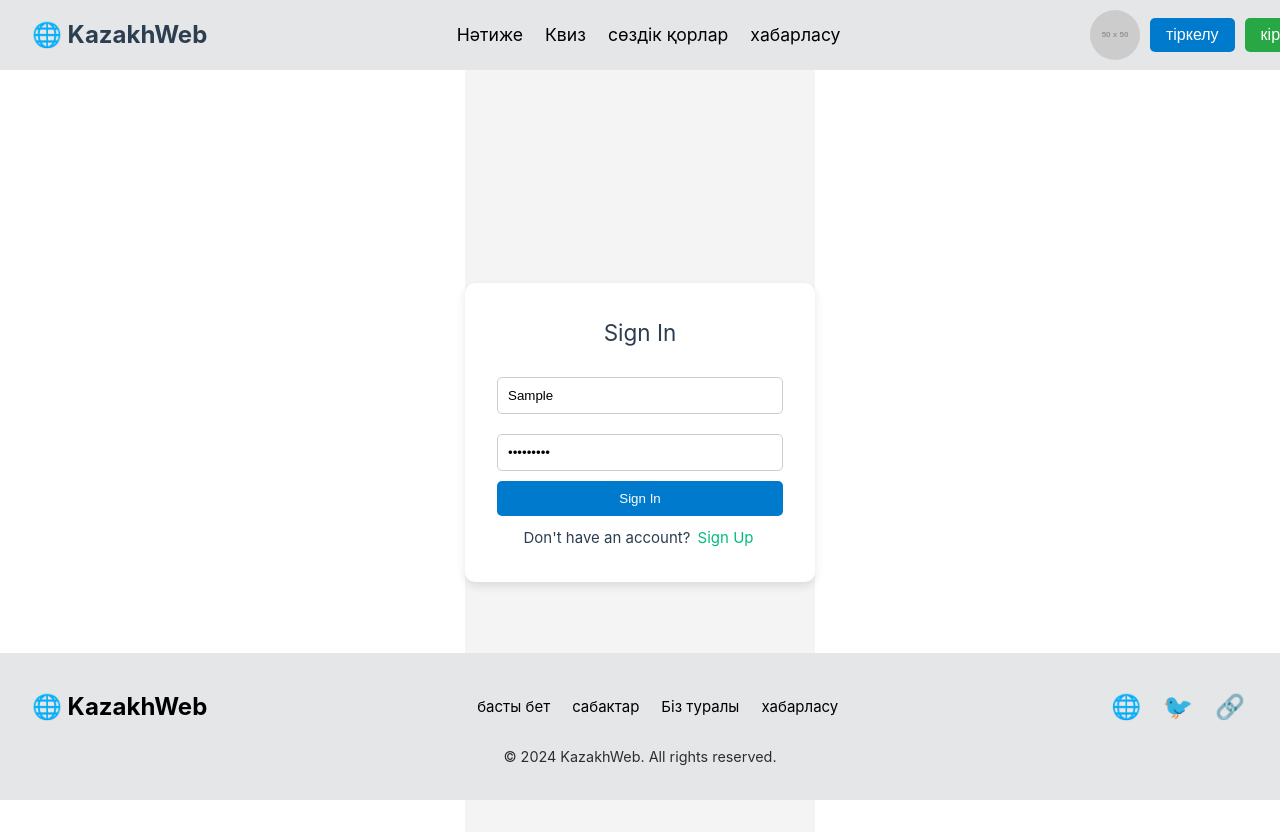
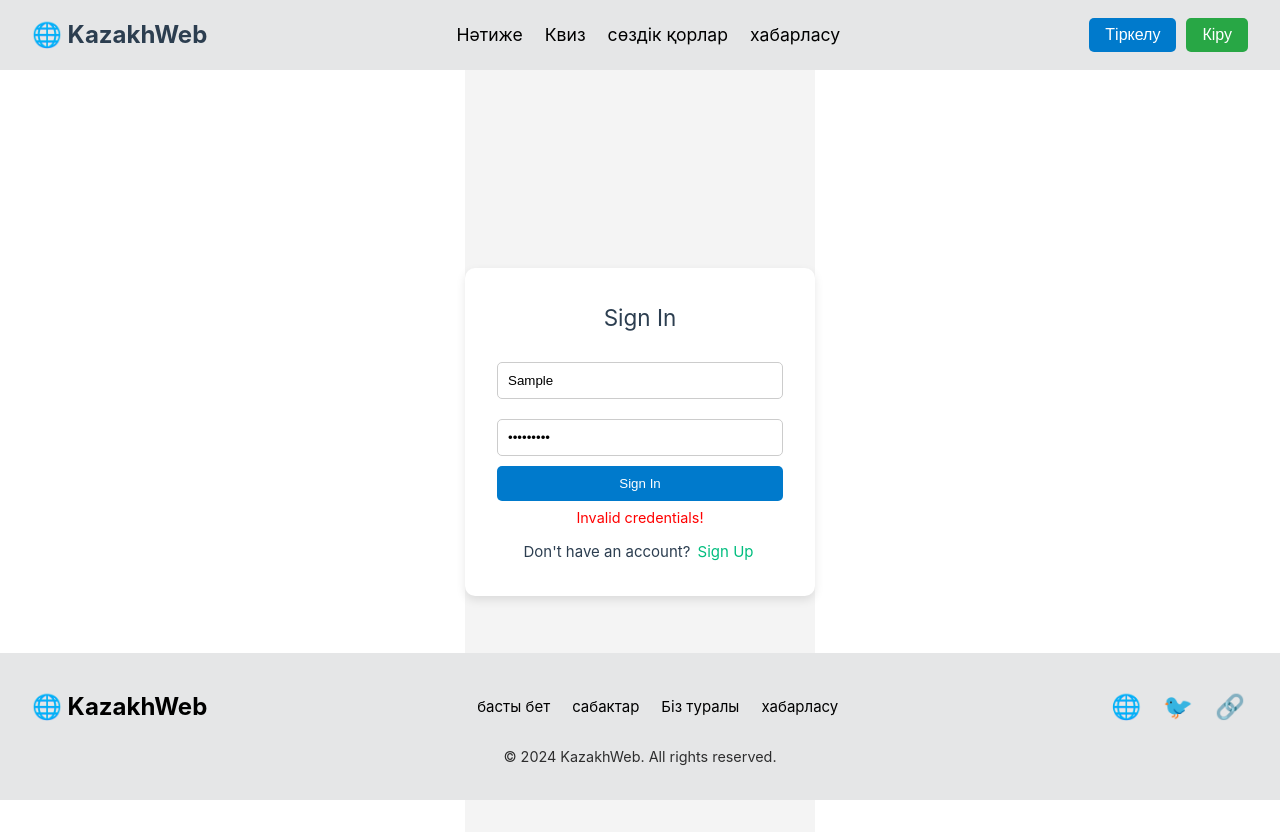
Before and after one commit to acc4abdusunkarnadir/diplom, a Vue app in the folder diplom/: page /signin in a window 1280 px wide. Both pictures are taken after typing "Sample", "Sample123" into the empty fields and a click on the button "Sign In". Shown: the top 838 px of the page. Built offline with nearby package versions, Linux system fonts and the light colour scheme.

Commit message:
authentication updated

```diff
--- a/diplom/src/components/SignIn.vue
+++ b/diplom/src/components/SignIn.vue
@@ -6,6 +6,7 @@
           <input type="text" v-model="user.username" placeholder="Username" required />
           <input type="password" v-model="user.password" placeholder="Password" required />
           <button type="submit">Sign In</button>
+          <p v-if="errorMessage" class="error">{{ errorMessage }}</p>
         </form>
         <p>Don't have an account? <router-link to="/signup">Sign Up</router-link></p>
       </div>
@@ -13,22 +14,28 @@
   </template>
 
   <script>
+  import { ref } from "vue";
+  import { useRouter } from "vue-router";
+
   export default {
-    data() {
-      return {
-        user: { username: "", password: "" },
+    setup() {
+      const router = useRouter();
+      const user = ref({ username: "", password: "" });
+      const errorMessage = ref("");
+
+      const signIn = () => {
+        const storedUser = JSON.parse(localStorage.getItem("user"));
+        if (storedUser && storedUser.username === user.value.username && storedUser.password === user.value.password) {
+          localStorage.setItem("isAuthenticated", "true");
+          localStorage.setItem("username", storedUser.username);
+          window.dispatchEvent(new Event("storage")); // Triggers an update in WebHeader.vue
+          router.push("/courses");
+        } else {
+          errorMessage.value = "Invalid credentials!";
+        }
       };
-    },
-    methods: {
-      signIn() {
-        const storedUser = JSON.parse(localStorage.getItem("user"));
-        if (storedUser && storedUser.username === this.user.username && storedUser.password === this.user.password) {
-          localStorage.setItem("isAuthenticated", "true");
-          this.$router.push("/courses");
-        } else {
-          alert("Invalid credentials!");
-        }
-      },
+
+      return { user, errorMessage, signIn };
     },
   };
   </script>
@@ -81,4 +88,10 @@
   p {
     margin-top: 10px;
   }
+
+  .error {
+    color: red;
+    font-size: 0.9rem;
+    margin-top: 5px;
+  }
   </style>
--- a/diplom/src/components/WebHeader.vue
+++ b/diplom/src/components/WebHeader.vue
@@ -1,5 +1,27 @@
 <script setup>
-import { ref } from "vue";
+import { ref, watchEffect } from "vue";
+import { useRouter } from "vue-router";
+
+const router = useRouter();
+const isAuthenticated = ref(false);
+const username = ref("");
+
+const checkAuth = () => {
+  isAuthenticated.value = localStorage.getItem("isAuthenticated") === "true";
+  username.value = localStorage.getItem("username") || "";
+};
+
+watchEffect(() => {
+  checkAuth();
+});
+
+const logout = () => {
+  localStorage.removeItem("isAuthenticated");
+  localStorage.removeItem("username");
+  isAuthenticated.value = false;
+  username.value = "";
+  router.push("/signin");
+};
 
 const links = ref([
   { name: "Нәтиже", path: "/" },
@@ -20,9 +42,16 @@ const links = ref([
       </ul>
     </nav>
     <div class="header-right-part">
-      <img class="profile-pic" src="https://via.placeholder.com/50" alt="Profile" />
-      <button class="btn login">тіркелу</button>
-      <button class="btn signup">кіру</button>
+      <template v-if="isAuthenticated">
+        <div class="user-info">
+          <span class="username">👤 {{ username }}</span>
+          <button class="btn logout" @click="logout">Шығу</button>
+        </div>
+      </template>
+      <template v-else>
+        <button class="btn login" @click="router.push('/signin')">Тіркелу</button>
+        <button class="btn signup" @click="router.push('/signup')">Кіру</button>
+      </template>
     </div>
   </header>
 </template>
@@ -72,18 +101,20 @@ const links = ref([
 .header-right-part {
   display: flex;
   align-items: center;
-  justify-content: space-between;
-  width: 13%;
-  height: 100%;
+  gap: 10px;
 }
 
-/* Profile Picture */
-.profile-pic {
-  width: 50px;
-  height: 50px;
-  border-radius: 50%;
-  object-fit: cover;
-  margin-right: 10px;
+/* Profile & Logout */
+.user-info {
+  display: flex;
+  align-items: center;
+  gap: 10px;
+}
+
+.username {
+  font-size: 1rem;
+  font-weight: bold;
+  color: #333;
 }
 
 /* Buttons */
@@ -102,11 +133,18 @@ const links = ref([
 }
 
 .signup {
-  margin-left: 10px;
   background: #28a745;
 }
 
 .signup:hover {
   background: #218838;
 }
+
+.logout {
+  background: #e57373;
+}
+
+.logout:hover {
+  background: #d32f2f;
+}
 </style>
```
